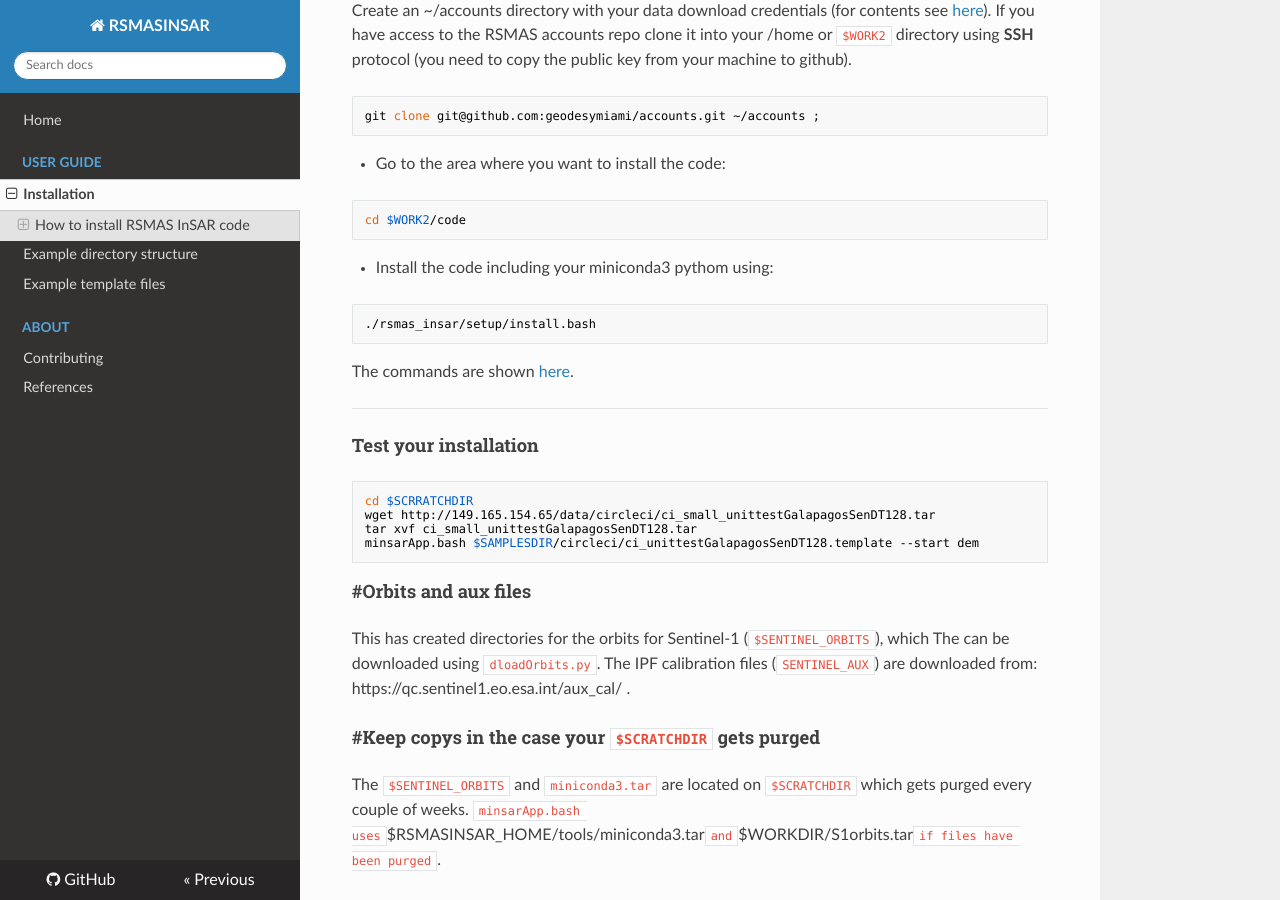
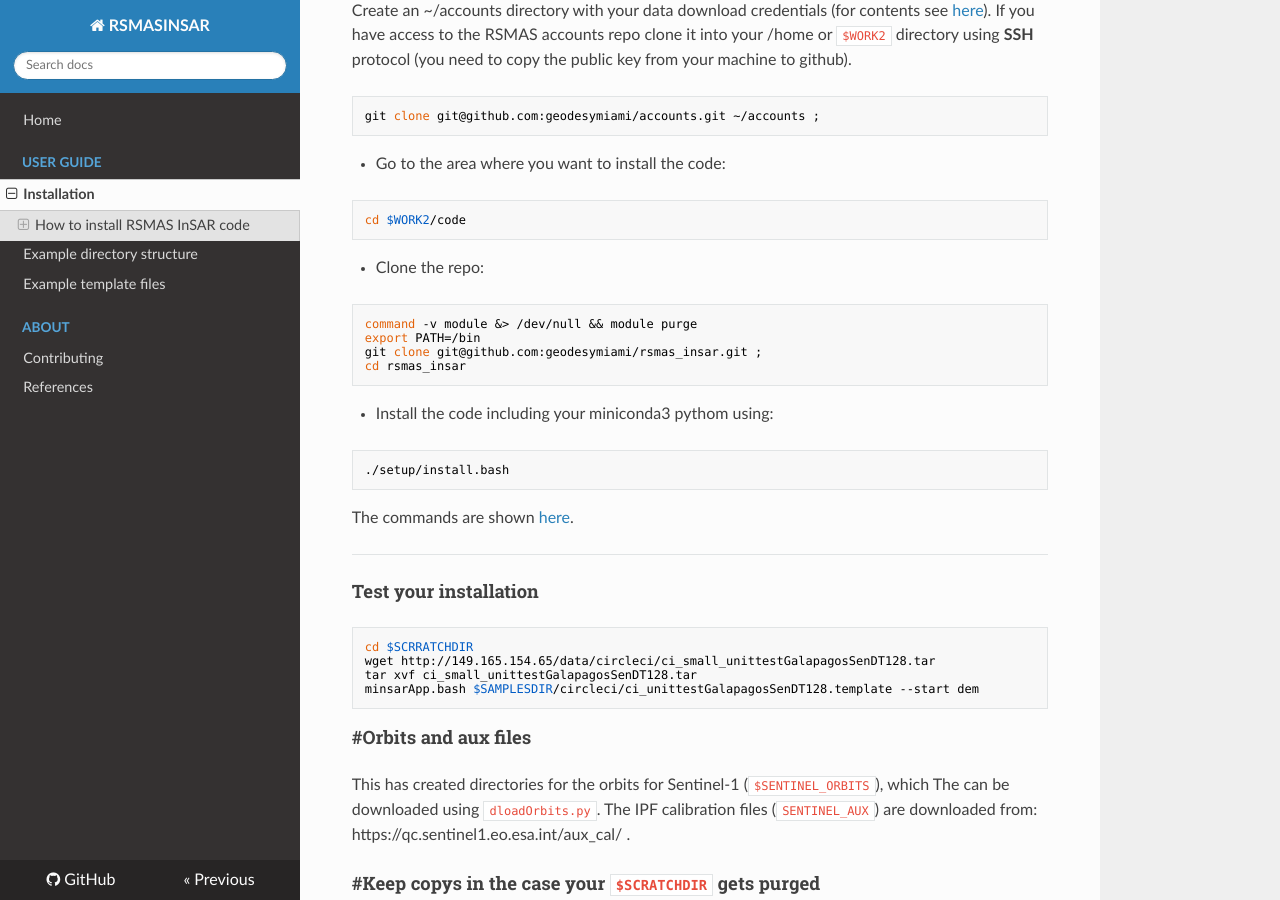
Before and after one commit to geodesymiami/rsmas_insar, an MkDocs documentation site: the page built from docs/installation.md, in a window 1280 px wide and 900 px high, scrolled down 328 px. Built offline with MkDocs 1.6.1, drawn with Linux system fonts in a browser that asks for light colours; nearby versions of some CDN libraries.

Commit message:
Update installation.md

````diff
--- a/docs/installation.md
+++ b/docs/installation.md
@@ -18,10 +18,17 @@ git clone git@github.com:geodesymiami/accounts.git ~/accounts ;
 ```
 cd $WORK2/code
 ```
+* Clone the repo:
+```
+command -v module &> /dev/null && module purge
+export PATH=/bin
+git clone git@github.com:geodesymiami/rsmas_insar.git ;
+cd rsmas_insar
+```
 
 * Install the code including your miniconda3 pythom using:
 ```
-./rsmas_insar/setup/install.bash
+./setup/install.bash
 ```
 The commands  are shown [here](https://github.com/geodesymiami/rsmas_insar/blob/master/setup/install.bash).
 
````
